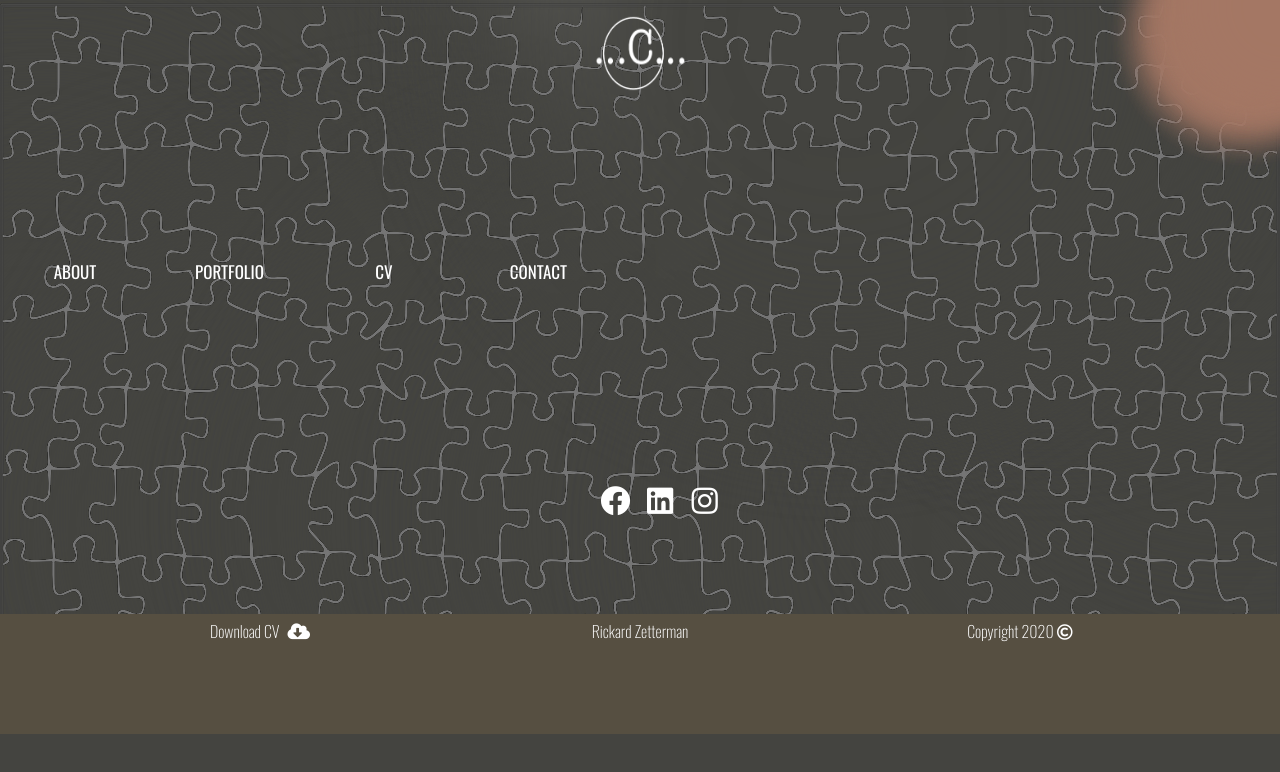
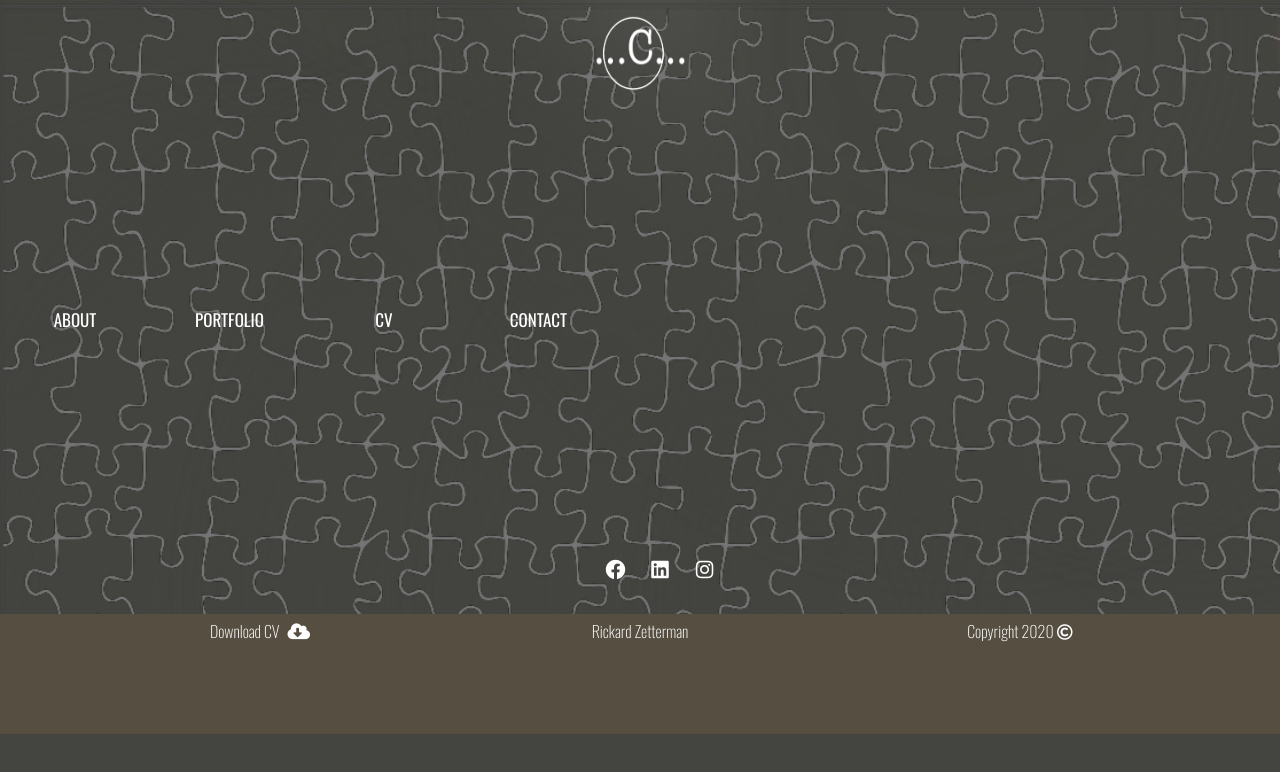
Before and after one commit to dddCddd/rickardzetterman.com, a plain HTML site: page index.html in a window 1280 px wide. Drawn offline with nearby package versions, Linux system fonts and the light colour scheme.

Commit message:
social links padding

```diff
--- a/asset/css/style.css
+++ b/asset/css/style.css
@@ -13,7 +13,8 @@ body{
 }
 
 .bg-image {
-    background-repeat: ;
+    background-repeat: no-repeat;
+    background-size: cover;
 }
 
 /* STYLE  */
@@ -118,8 +119,8 @@ h1, h2, h3, h4, h5, h6, p {
 .social-links li a i {
     width: 32px;
     height: 32px;
-    padding: 100px 0;
-    font-size: 30px;
+    padding: 15px -20px;
+    font-size: 20px;
     line-height: 7px;
     text-align: center;
     color: #fff;
--- a/index.html
+++ b/index.html
@@ -7,7 +7,7 @@
     <link rel="stylesheet" href="asset/css/style.css">
     <link rel="stylesheet" href="https://use.fontawesome.com/releases/v5.14.0/css/all.css" integrity="sha384-HzLeBuhoNPvSl5KYnjx0BT+WB0QEEqLprO+NBkkk5gbc67FTaL7XIGa2w1L0Xbgc" crossorigin="anonymous">
 
-    <title>...C...</title>
+    <title>Rickard Zetterman</title>
 </head>
 <body>
 <div class="bg-image" style="background-image: url('asset/image/pussel.png');">
@@ -16,7 +16,7 @@
         <img src="asset/image/loggavit.png" class="logo" alt="Logo" width="100" height="100">
         </a>
 </section>
-<br><br><br><br><br><br>
+<br><br><br><br><br><br><br><br>
 <header>
     <div class="nav">
     <ul>
@@ -27,7 +27,7 @@
     </ul>
     </div>
 </header>
-<br><br>
+<br><br><br><br><br><br><br>
 <section>
     <ul class="list-inlines social-links">
         <li class="list-inline-item">
```
Also changed, not shown: about.html (+1 -1 lines), contact.html (+1 -1 lines), cv.html (+1 -1 lines), portfolio.html (+1 -1 lines).
